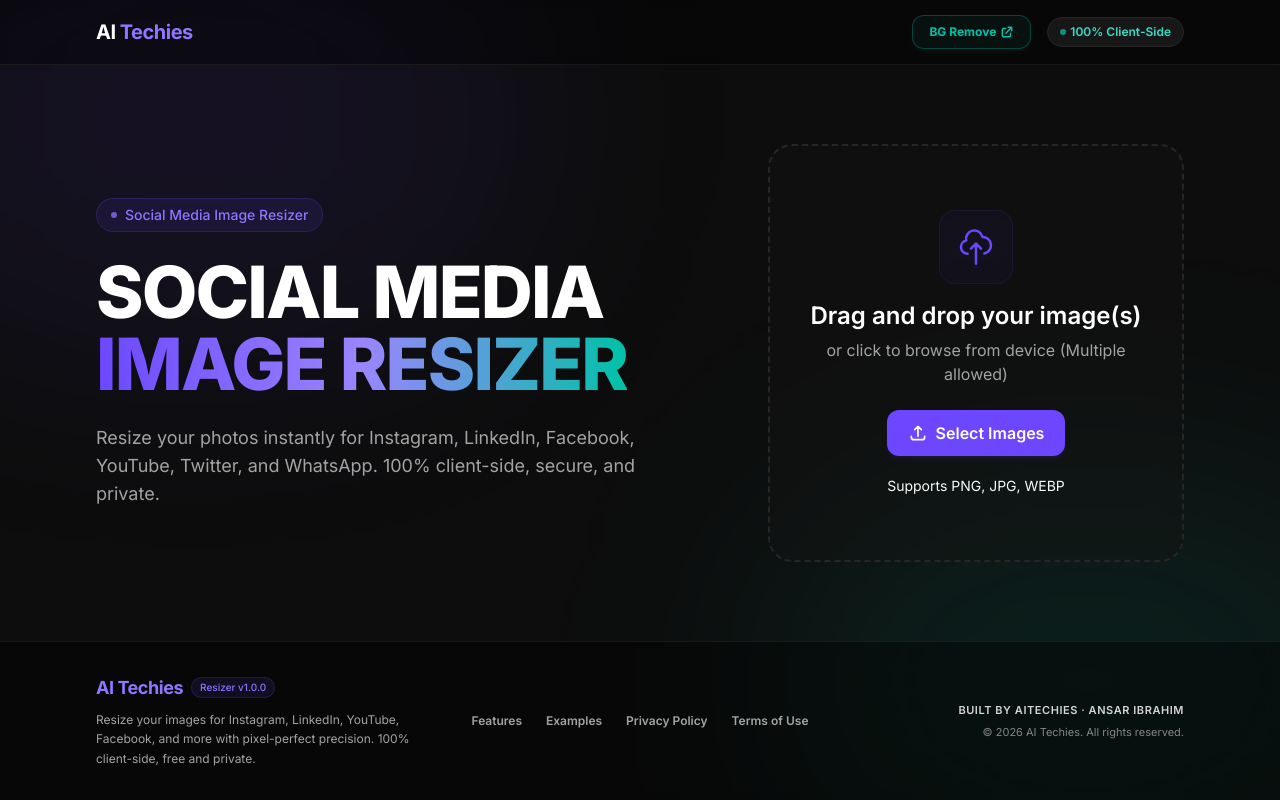
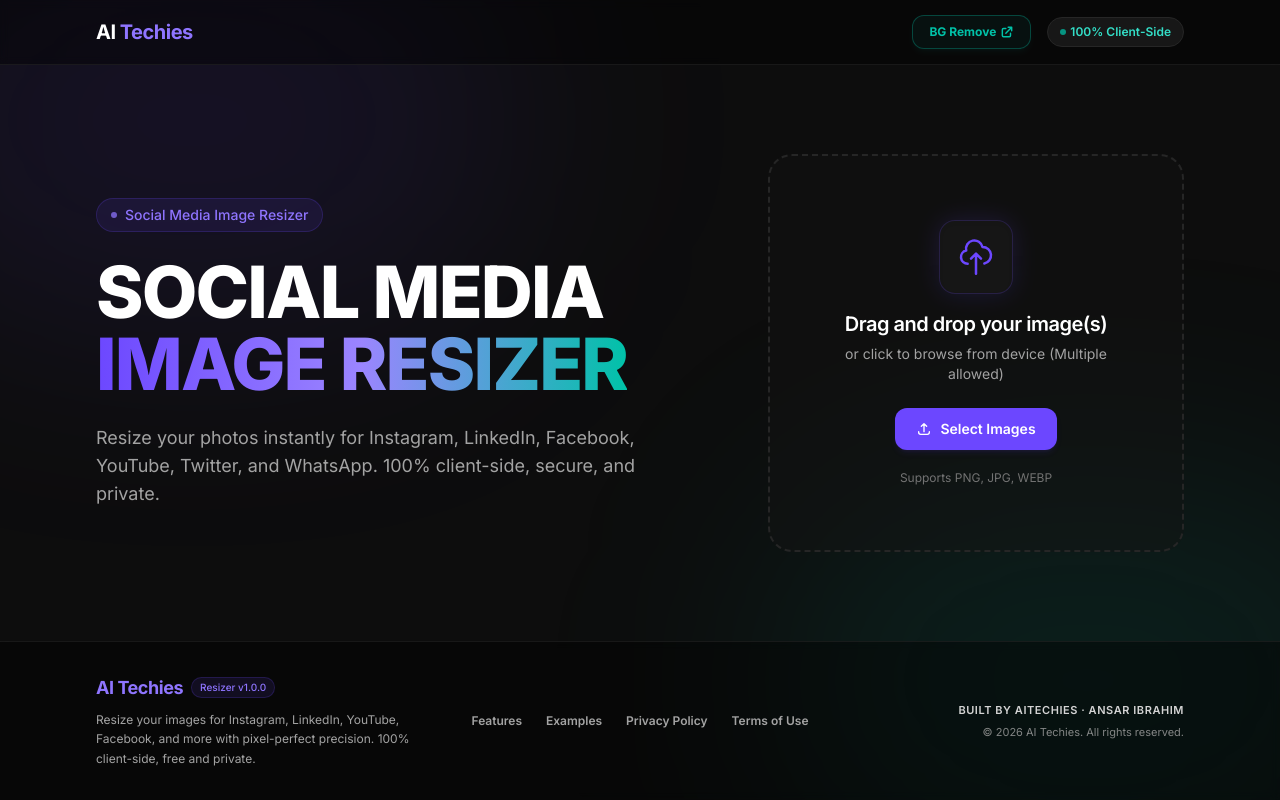
Before and after one commit to azarrazagula/aitechies-image-resizer, a Next.js app: page / in a window 1280 px wide. Built offline with nearby package versions, Linux system fonts and the light colour scheme.

Commit message:
docs: add simple step-by-step README and update ImageUploader with Framer Motion animations

```diff
--- a/components/ImageUploader.tsx
+++ b/components/ImageUploader.tsx
@@ -1,6 +1,7 @@
 "use client";
 
 import React, { useRef, useState } from "react";
+import { motion } from "framer-motion";
 
 interface ImageUploaderProps {
   onFilesSelect: (files: File[]) => void;
@@ -76,16 +77,22 @@
 
   return (
     <div className="w-full">
-      <div
+      <motion.div
         onDragEnter={handleDragEnter}
         onDragLeave={handleDragLeave}
         onDragOver={handleDragOver}
         onDrop={handleDrop}
         onClick={handleClick}
-        className={`relative w-full px-6 py-12 md:py-16 rounded-3xl border-2 border-dashed transition-all duration-300 cursor-pointer backdrop-blur-md ${
-          isDragging
-            ? "border-primary bg-primary/10"
-            : "border-neutral-800 bg-[#161616]/40 hover:border-primary/50 hover:bg-[#161616]/60"
+        initial={false}
+        animate={{
+          scale: isDragging ? 1.02 : 1,
+          borderColor: isDragging ? "#6C47FF" : "#262626",
+          backgroundColor: isDragging ? "rgba(108, 71, 255, 0.1)" : "rgba(22, 22, 22, 0.4)",
+        }}
+        whileHover={!disabled ? { scale: 1.01, borderColor: "rgba(108, 71, 255, 0.5)", backgroundColor: "rgba(22, 22, 22, 0.6)" } : {}}
+        transition={{ type: "spring", stiffness: 300, damping: 20 }}
+        className={`relative w-full px-4 py-8 sm:px-6 sm:py-12 md:py-16 rounded-3xl border-2 border-dashed cursor-pointer backdrop-blur-md transition-shadow duration-300 ${
+          isDragging ? "shadow-[0_0_20px_rgba(108,71,255,0.2)]" : ""
         } ${disabled ? "opacity-60 cursor-not-allowed" : ""}`}
       >
         <input
@@ -99,10 +106,32 @@
         />
 
         <div className="flex flex-col items-center justify-center gap-4 text-center">
-          {/* Cloud Upload Icon */}
-          <div className="p-4 rounded-2xl bg-primary/5 text-primary border border-primary/10 shadow-inner transition-transform duration-300">
+          {/* Cloud Upload Icon with motion container and glowing circle */}
+          <div className="relative">
+            {/* Glowing background circle */}
+            <motion.div
+              animate={{
+                opacity: isDragging ? [0.4, 0.8, 0.4] : [0.1, 0.2, 0.1],
+                scale: isDragging ? [1, 1.2, 1] : 1,
+              }}
+              transition={{
+                duration: 2,
+                repeat: Infinity,
+                ease: "easeInOut",
+              }}
+              className="absolute inset-0 bg-primary rounded-2xl blur-md"
+            />
+            <motion.div
+              animate={isDragging ? { y: [-4, 4, -4] } : { y: 0 }}
+              transition={{
+                duration: 1.5,
+                repeat: isDragging ? Infinity : 0,
+                ease: "easeInOut",
+              }}
+              className="relative p-4 rounded-2xl bg-[#161616] text-primary border border-primary/20 shadow-inner"
+            >
               <svg
-              className="w-10 h-10"
+                className="w-8 h-8 sm:w-10 sm:h-10"
                 fill="none"
                 stroke="currentColor"
                 viewBox="0 0 24 24"
@@ -115,24 +144,26 @@
                   d="M7 16a4 4 0 01-.88-7.903A5 5 0 1115.9 6L16 6a5 5 0 011 9.9M15 13l-3-3m0 0l-3 3m3-3v12"
                 />
               </svg>
+            </motion.div>
           </div>
 
-          <div className="space-y-1.5">
-            <h2 className="text-lg sm:text-xl md:text-2xl font-semibold text-white">
-              Drag and drop your image(s)
+          <div className="space-y-1.5 px-2">
+            <h2 className="text-base sm:text-lg md:text-xl font-semibold text-white tracking-tight">
+              {isDragging ? "Drop your images here!" : "Drag and drop your image(s)"}
             </h2>
-            <p className="text-neutral-400 text-sm sm:text-base">
+            <p className="text-neutral-400 text-xs sm:text-sm max-w-xs mx-auto">
               or click to browse from device (Multiple allowed)
             </p>
           </div>
 
           <div className="flex items-center justify-center mt-2">
-            <button
+            <motion.button
               type="button"
-              className="inline-flex items-center gap-2 px-5 py-2.5 bg-primary hover:bg-primary-dark active:scale-95 text-white font-semibold text-sm sm:text-base rounded-xl transition-all shadow-md shadow-primary/10 border border-primary/20"
+              whileTap={!disabled ? { scale: 0.95 } : {}}
+              className="inline-flex items-center gap-2 px-4 py-2 sm:px-5 sm:py-2.5 bg-primary hover:bg-primary-dark text-white font-semibold text-xs sm:text-sm rounded-xl transition-all shadow-md shadow-primary/10 border border-primary/20"
             >
               <svg
-                className="w-4 h-4 sm:w-5 sm:h-5"
+                className="w-4 h-4"
                 fill="none"
                 stroke="currentColor"
                 viewBox="0 0 24 24"
@@ -146,14 +177,14 @@
                 />
               </svg>
               Select Images
-            </button>
+            </motion.button>
           </div>
 
-          <p className="text-xs sm:text-sm text-neutral-550 mt-1">
+          <p className="text-[10px] sm:text-xs text-neutral-500 mt-1">
             Supports PNG, JPG, WEBP
           </p>
         </div>
-      </div>
+      </motion.div>
     </div>
   );
 }
```
Also changed, not shown: 1 other file (tests, documents, lock files or other folders). Lines whose indentation alone changed are shown as unchanged.
